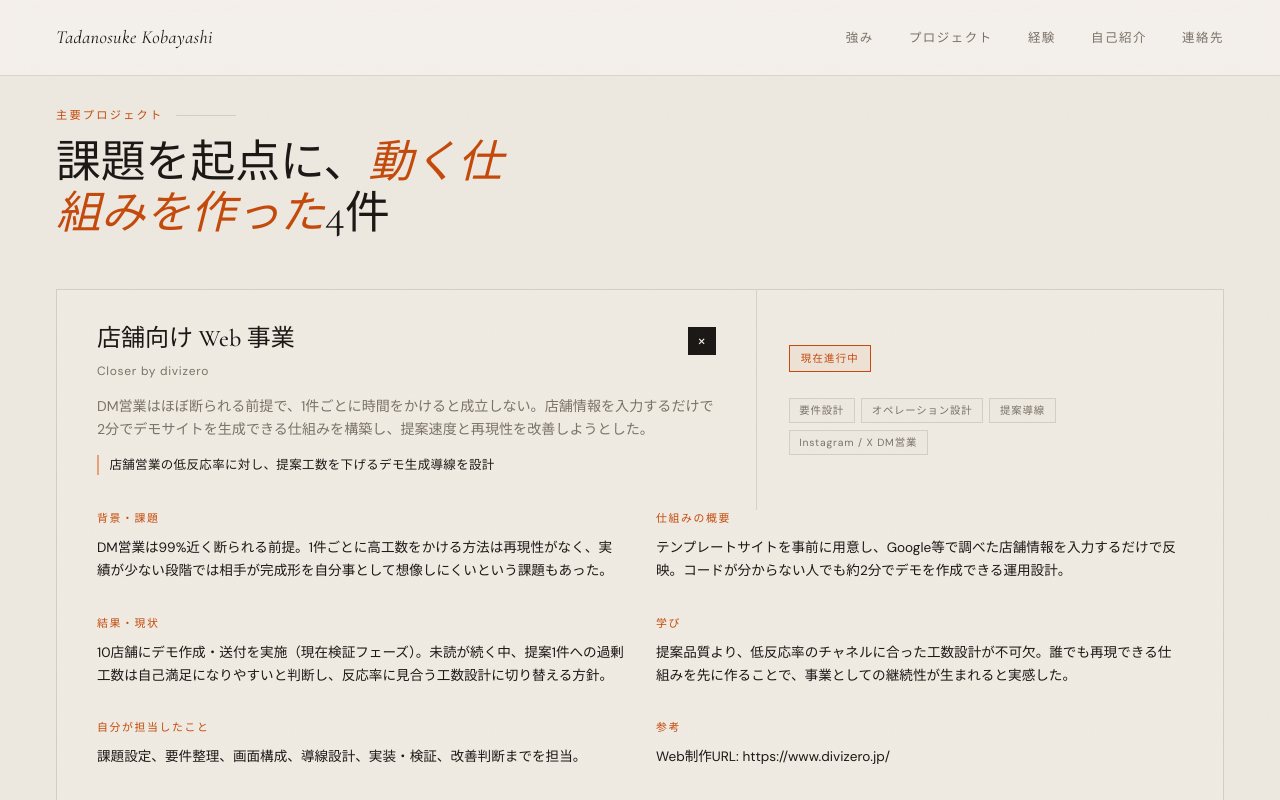
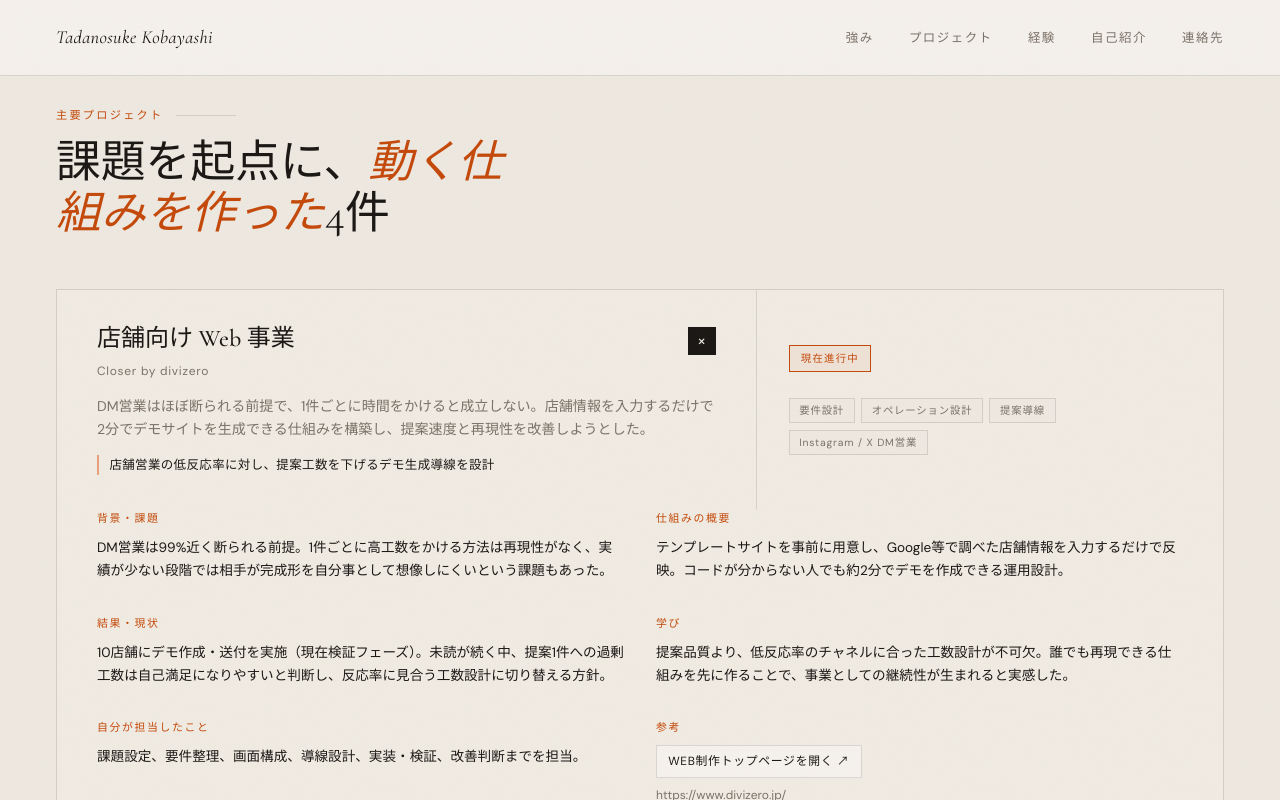
Before and after one commit to closer-official/company-homepage, a Next.js app: page /portfolio in a window 1280 px wide. Both pictures are taken after a click on the button 640 px from the left and 1877 px from the top of the page. Shown: the part 1477-2277 px from the top of the page. Built offline with nearby package versions, Linux system fonts and the light colour scheme; no server answers; a web font is replaced by a local one.

Commit message:
deploy: 2026-04-23 13:11:20

```diff
--- a/src/app/portfolio/PortfolioClient.tsx
+++ b/src/app/portfolio/PortfolioClient.tsx
@@ -89,7 +89,7 @@ export default function PortfolioClient({
           <h1 className="hero-name">
             小林
             <br />
-            <span>忠之介</span>
+            <span>薫之介</span>
           </h1>
           <p className="hero-sub">Kobayashi Tadanosuke</p>
           <p className="hero-tagline">
@@ -121,7 +121,7 @@ export default function PortfolioClient({
             <div className="photo-frame" />
             <Image
               src="/portfolio-hero.png"
-              alt="小林忠之介"
+              alt="小林薫之介"
               width={340}
               height={420}
               className="hero-photo"
@@ -256,12 +256,22 @@ export default function PortfolioClient({
               <div>
                 <div className="detail-label">参考</div>
                 <div className="detail-text">
-                  Web制作URL:
-                  {" "}
-                  <a href="https://www.divizero.jp/" target="_blank" rel="noreferrer">
-                    https://www.divizero.jp/
+                  <a
+                    className="project-link"
+                    href="https://www.divizero.jp/"
+                    target="_blank"
+                    rel="noreferrer"
+                  >
+                    Web制作トップページを開く ↗
                   </a>
+                  <div className="project-link-url">https://www.divizero.jp/</div>
                 </div>
+                <iframe
+                  className="project-preview-frame"
+                  src="https://www.divizero.jp/"
+                  title="Web制作トップページのプレビュー"
+                  loading="lazy"
+                />
               </div>
             </div>
           </div>
@@ -422,12 +432,24 @@ export default function PortfolioClient({
               <div>
                 <div className="detail-label">参考</div>
                 <div className="detail-text">
-                  BrandOS URL:
-                  {" "}
-                  <a href="https://brandos.closer-official.com/" target="_blank" rel="noreferrer">
+                  <a
+                    className="project-link"
+                    href="https://brandos.closer-official.com/"
+                    target="_blank"
+                    rel="noreferrer"
+                  >
+                    BrandOSトップページを開く ↗
+                  </a>
+                  <div className="project-link-url">
                     https://brandos.closer-official.com/
-                  </a>
+                  </div>
                 </div>
+                <iframe
+                  className="project-preview-frame"
+                  src="https://brandos.closer-official.com/"
+                  title="BrandOSトップページのプレビュー"
+                  loading="lazy"
+                />
               </div>
             </div>
           </div>
@@ -503,12 +525,22 @@ export default function PortfolioClient({
               <div>
                 <div className="detail-label">参考</div>
                 <div className="detail-text">
-                  Closer URL:
-                  {" "}
-                  <a href="https://sell.closer-official.com/" target="_blank" rel="noreferrer">
-                    https://sell.closer-official.com/
+                  <a
+                    className="project-link"
+                    href="https://sell.closer-official.com/"
+                    target="_blank"
+                    rel="noreferrer"
+                  >
+                    Closerトップページを開く ↗
                   </a>
+                  <div className="project-link-url">https://sell.closer-official.com/</div>
                 </div>
+                <iframe
+                  className="project-preview-frame"
+                  src="https://sell.closer-official.com/"
+                  title="Closerトップページのプレビュー"
+                  loading="lazy"
+                />
               </div>
             </div>
           </div>
@@ -667,7 +699,7 @@ export default function PortfolioClient({
       </section>
 
       <footer>
-        <div className="footer-left">Kobayashi Tadanosuke — Portfolio 2025</div>
+        <div className="footer-left">Kobayashi Tadanosuke — Portfolio 2026</div>
         <div className="footer-right">企画 / PM 志望</div>
       </footer>
     </div>
--- a/src/app/portfolio/page.tsx
+++ b/src/app/portfolio/page.tsx
@@ -16,7 +16,7 @@ const dmSans = DM_Sans({
 export const metadata: Metadata = {
   title: "Tadanosuke Kobayashi — Portfolio",
   description:
-    "小林忠之介（Tadanosuke Kobayashi）のポートフォリオ。企画・PM志望。課題発見から仕組み化、実務経験と主要プロジェクトをまとめています。",
+    "小林薫之介（Tadanosuke Kobayashi）のポートフォリオ。企画・PM志望。課題発見から仕組み化、実務経験と主要プロジェクトをまとめています。",
   alternates: { canonical },
   openGraph: {
     type: "website",
--- a/src/app/portfolio/portfolio.css
+++ b/src/app/portfolio/portfolio.css
@@ -526,6 +526,42 @@
   color: var(--ink);
 }
 
+.portfolio-root .project-link {
+  display: inline-flex;
+  align-items: center;
+  gap: 0.35rem;
+  text-decoration: none;
+  border: 1px solid var(--line);
+  background: var(--paper);
+  color: var(--ink);
+  padding: 0.35rem 0.7rem;
+  font-size: 0.74rem;
+  letter-spacing: 0.06em;
+  text-transform: uppercase;
+  transition: all 0.2s;
+}
+
+.portfolio-root .project-link:hover {
+  border-color: var(--accent);
+  color: var(--accent);
+  background: rgba(196, 73, 10, 0.06);
+}
+
+.portfolio-root .project-link-url {
+  font-size: 0.75rem;
+  color: var(--muted);
+  margin-top: 0.45rem;
+  word-break: break-all;
+}
+
+.portfolio-root .project-preview-frame {
+  width: 100%;
+  height: 220px;
+  border: 1px solid var(--line);
+  margin-top: 0.8rem;
+  background: var(--paper-2);
+}
+
 .portfolio-root .project-badge {
   font-size: 0.65rem;
   letter-spacing: 0.12em;
```
